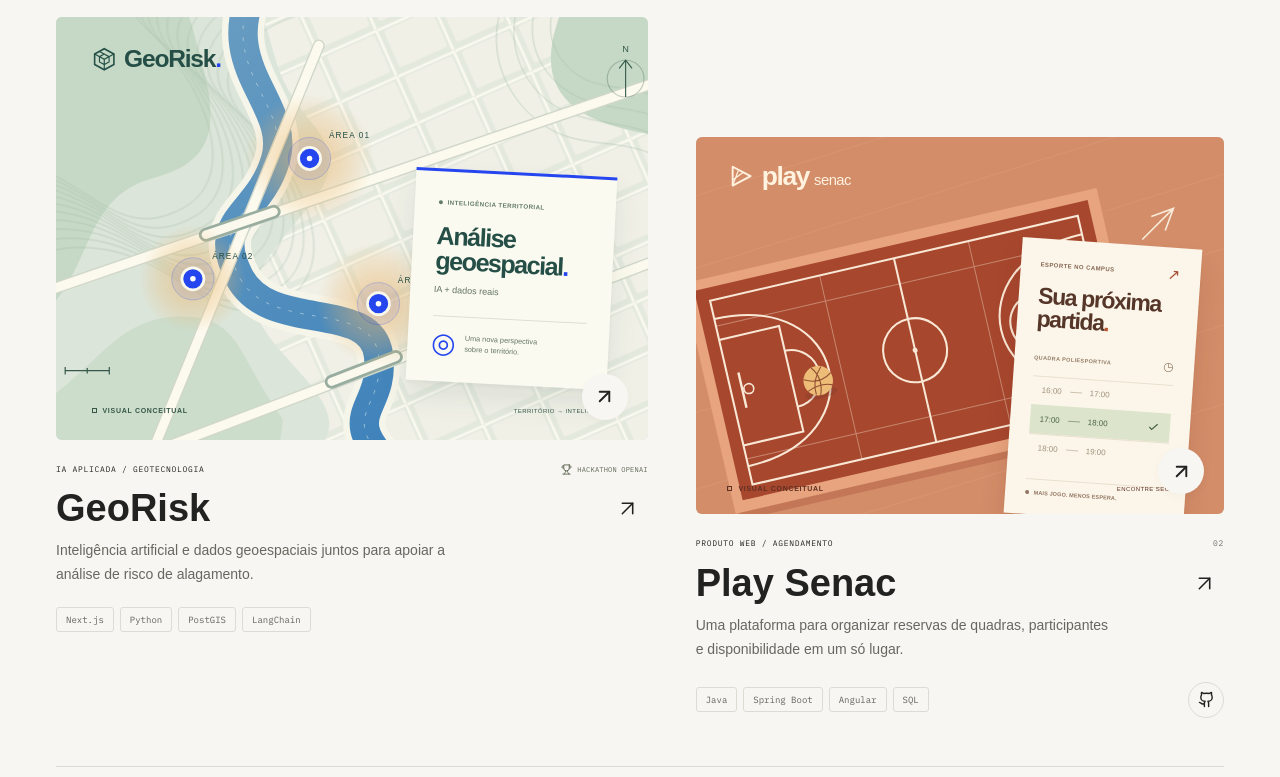
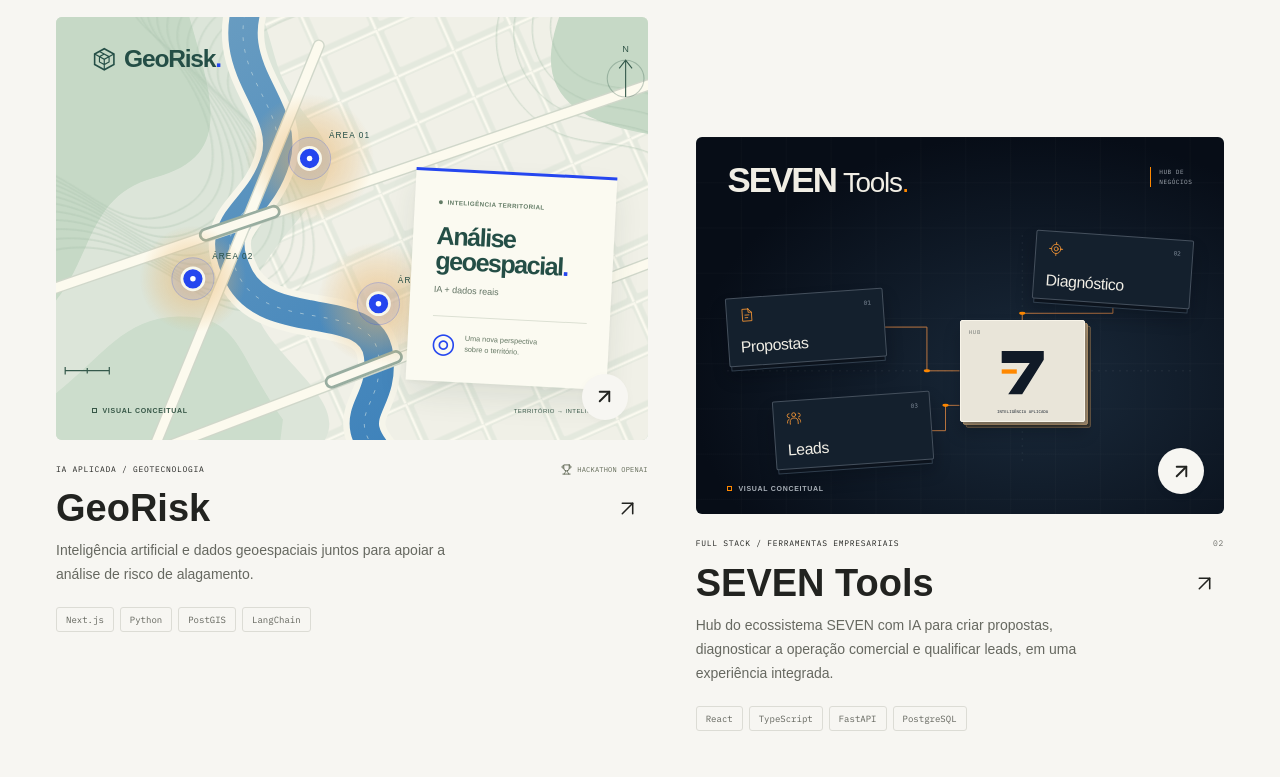
Before and after one commit to GuilhermeSerafim/guiler-portfolio, a React (Vite) app: page / in a window 1280 px wide. Shown: the part 1280-2057 px from the top of the page. Built offline with nearby package versions, Linux system fonts and the light colour scheme.

Commit message:
feat(portfolio): adicionar projeto SEVEN Tools

```diff
--- a/src/App.tsx
+++ b/src/App.tsx
@@ -391,7 +391,7 @@
             className={`project-grid ${visibleProjects.length === 1 ? "single-project" : ""}`}
           >
             <AnimatePresence mode="popLayout" initial={false}>
-              {visibleProjects.map((project) => (
+              {visibleProjects.map((project, index) => (
                 <motion.article
                   key={project.id}
                   layout={!reducedMotion}
@@ -399,7 +399,13 @@
                   animate={{ opacity: 1 }}
                   exit={{ opacity: 0 }}
                   transition={{ duration: reducedMotion ? 0 : 0.25 }}
-                  className={`project-card project-${project.id} ${project.id === "mesa" && visibleProjects.length > 1 ? "project-card--wide" : ""}`}
+                  className={`project-card project-${project.id} ${
+                    visibleProjects.length > 1 &&
+                    visibleProjects.length % 2 !== 0 &&
+                    index === visibleProjects.length - 1
+                      ? "project-card--wide"
+                      : ""
+                  }`}
                 >
                   <button
                     className="project-cover"
--- a/src/components/ProjectDialog.tsx
+++ b/src/components/ProjectDialog.tsx
@@ -55,7 +55,7 @@
             </h2>
             <p className="case-lead">{project.title}</p>
             <div className="tags">
-              {project.tags.map((tag) => (
+              {(project.technologies ?? project.tags).map((tag) => (
                 <span key={tag}>{tag}</span>
               ))}
             </div>
--- a/src/components/ProjectVisual.tsx
+++ b/src/components/ProjectVisual.tsx
@@ -1,5 +1,6 @@
 import { useId } from "react";
 import type { Project } from "../data";
+import { SevenToolsVisual } from "./SevenToolsVisual";
 import "./ProjectVisual.css";
 
 type ProjectVisualProps = {
@@ -527,6 +528,7 @@
 }
 
 export function ProjectVisual({ project }: ProjectVisualProps) {
+  if (project.id === "seven-tools") return <SevenToolsVisual />;
   if (project.id === "mesa") return <MesaVisual />;
 
   if (project.preview) {
--- /dev/null
+++ b/src/components/SevenToolsVisual.css
@@ -0,0 +1,237 @@
+.pv-cover.pv-cover--seven {
+  min-height: 0;
+  color: #f1eee5;
+  background:
+    linear-gradient(#e9e6dd05 1px, transparent 1px),
+    linear-gradient(90deg, #e9e6dd05 1px, transparent 1px),
+    radial-gradient(ellipse at 64% 65%, #1a2a3b 0, #070d17 72%);
+  background-size: 8.5% 12%, 8.5% 12%, auto;
+}
+
+.pv-seven-brand {
+  position: absolute;
+  top: 7%;
+  left: 6%;
+  display: flex;
+  align-items: baseline;
+  gap: 0.2em;
+  font-family: var(--display, inherit);
+  font-size: clamp(25px, 6.6cqw, 46px);
+  font-weight: 700;
+  line-height: 1;
+  letter-spacing: -0.055em;
+}
+
+.pv-seven-brand-tools {
+  font-size: 0.8em;
+  font-weight: 400;
+  letter-spacing: -0.045em;
+}
+
+.pv-seven-brand-tools > span {
+  color: #ff8800;
+}
+
+.pv-seven-edition {
+  position: absolute;
+  top: 8%;
+  right: 6%;
+  padding-left: 1.6cqw;
+  border-left: 1px solid #ff8800;
+  color: #a4abb4;
+  font-family: var(--mono, monospace);
+  font-size: clamp(6px, 1.15cqw, 8px);
+  font-weight: 400;
+  letter-spacing: 0.08em;
+  line-height: 1.65;
+}
+
+.pv-seven-system {
+  position: absolute;
+  inset: 26% 6% 13%;
+}
+
+.pv-seven-connections {
+  position: absolute;
+  inset: 0;
+  width: 100%;
+  height: 100%;
+  overflow: visible;
+  stroke: #bb7641;
+  stroke-width: 1;
+}
+
+.pv-seven-connections > path {
+  vector-effect: non-scaling-stroke;
+}
+
+.pv-seven-connections .pv-seven-guide {
+  stroke: #e0e6ed;
+  stroke-opacity: 0.07;
+  stroke-dasharray: 2 5;
+}
+
+.pv-seven-junctions {
+  fill: #ff8800;
+  stroke: none;
+}
+
+.pv-seven-tool {
+  position: absolute;
+  display: flex;
+  flex-direction: column;
+  justify-content: space-between;
+  width: 34%;
+  height: 30%;
+  padding: 1.7cqw 2.2cqw 1.8cqw;
+  border: 1px solid #45505d;
+  border-radius: 2px;
+  background: #14202d;
+  box-shadow:
+    0 1.1cqw 0 -0.5cqw #0c131d,
+    0 1.1cqw 0 calc(1px - 0.5cqw) #303e4d,
+    0 2cqw 3cqw #03070d45;
+}
+
+.pv-seven-tool--proposals {
+  top: 25%;
+  left: 0;
+  transform: rotate(-4deg);
+}
+
+.pv-seven-tool--diagnosis {
+  top: 0;
+  right: 0;
+  transform: rotate(4deg);
+}
+
+.pv-seven-tool--leads {
+  top: 70%;
+  left: 10%;
+  transform: rotate(-4deg);
+}
+
+.pv-seven-tool-top {
+  display: flex;
+  align-items: flex-start;
+  justify-content: space-between;
+  color: #ff9b35;
+}
+
+.pv-seven-tool-top > svg {
+  width: clamp(12px, 3cqw, 21px);
+  height: clamp(12px, 3cqw, 21px);
+  stroke: currentColor;
+  stroke-width: 1.2;
+  stroke-linecap: round;
+  stroke-linejoin: round;
+}
+
+.pv-seven-tool-top > span {
+  padding-top: 1px;
+  color: #8894a2;
+  font-family: var(--mono, monospace);
+  font-size: clamp(6px, 1.1cqw, 8px);
+  line-height: 1;
+}
+
+.pv-seven-tool-label {
+  font-family: var(--display, inherit);
+  font-size: clamp(10.5px, 3cqw, 21px);
+  font-weight: 500;
+  letter-spacing: -0.025em;
+  line-height: 1.1;
+  white-space: nowrap;
+}
+
+.pv-seven-hub {
+  position: absolute;
+  top: 37%;
+  left: 50%;
+  width: 27%;
+  height: 44%;
+}
+
+.pv-seven-hub::before,
+.pv-seven-hub::after {
+  position: absolute;
+  content: "";
+  inset: 0;
+  border: 1px solid #756149;
+  border-radius: 2px;
+  background: #34332e;
+  transform: translate(1.1cqw, 1.1cqw);
+}
+
+.pv-seven-hub::after {
+  border-color: #bd9c73;
+  background: #9b8a71;
+  transform: translate(0.55cqw, 0.55cqw);
+}
+
+.pv-seven-hub-face {
+  position: relative;
+  z-index: 1;
+  display: flex;
+  height: 100%;
+  flex-direction: column;
+  align-items: center;
+  justify-content: space-between;
+  padding: 1.6cqw 0.7cqw 1.3cqw;
+  border: 1px solid #f8f4e9;
+  border-radius: 2px;
+  background: #e9e5d9;
+  color: #101a27;
+  box-shadow: 0 2cqw 3cqw #02060b40;
+}
+
+.pv-seven-hub-title {
+  align-self: flex-start;
+  padding-left: 0.8cqw;
+  color: #6c716e;
+  font-family: var(--mono, monospace);
+  font-size: clamp(5.5px, 1cqw, 7px);
+  letter-spacing: 0.14em;
+  line-height: 1;
+}
+
+.pv-seven-mark {
+  display: block;
+  width: 52%;
+  min-height: 0;
+  flex: 1;
+  margin: 0.5cqw 0;
+}
+
+.pv-seven-hub-foot {
+  font-family: var(--mono, monospace);
+  font-size: clamp(4px, 0.76cqw, 5.5px);
+  font-weight: 500;
+  letter-spacing: 0.01em;
+  line-height: 1;
+  white-space: nowrap;
+}
+
+.pv-caption--seven {
+  color: #a9b0b8;
+}
+
+.pv-caption--seven .pv-caption-square {
+  border-color: #ff8800;
+}
+
+@container (max-width: 360px) {
+  .pv-seven-edition {
+    font-size: 5.5px;
+    letter-spacing: 0.02em;
+  }
+
+  .pv-seven-tool {
+    padding-top: 1.4cqw;
+    padding-bottom: 1.7cqw;
+  }
+
+  .pv-seven-tool-label {
+    font-size: 10.5px;
+  }
+}
--- /dev/null
+++ b/src/components/SevenToolsVisual.tsx
@@ -0,0 +1,78 @@
+import "./SevenToolsVisual.css";
+
+export function SevenToolsVisual() {
+  return (
+    <div className="pv-cover pv-cover--seven" aria-hidden="true">
+      <div className="pv-seven-brand">
+        <span>SEVEN</span>
+        <span className="pv-seven-brand-tools">Tools<span>.</span></span>
+      </div>
+      <div className="pv-seven-edition">HUB DE<br />NEGÓCIOS</div>
+
+      <div className="pv-seven-system">
+        <svg
+          className="pv-seven-connections"
+          viewBox="0 0 100 100"
+          fill="none"
+          preserveAspectRatio="none"
+        >
+          <path className="pv-seven-guide" d="M0 59H100M63.5 0V100" />
+          <path d="M34 40H43V59H50M83 30V34H63.5V37M44 85H47V74H50" />
+          <g className="pv-seven-junctions">
+            <circle cx="43" cy="59" r=".65" />
+            <circle cx="63.5" cy="34" r=".65" />
+            <circle cx="47" cy="74" r=".65" />
+          </g>
+        </svg>
+
+        <div className="pv-seven-tool pv-seven-tool--proposals">
+          <div className="pv-seven-tool-top">
+            <svg viewBox="0 0 24 24" fill="none">
+              <path d="M14 3H5v18h14V8l-5-5Z M14 3v5h5 M9 12h6 M9 16h4" />
+            </svg>
+            <span>01</span>
+          </div>
+          <span className="pv-seven-tool-label">Propostas</span>
+        </div>
+
+        <div className="pv-seven-tool pv-seven-tool--diagnosis">
+          <div className="pv-seven-tool-top">
+            <svg viewBox="0 0 24 24" fill="none">
+              <circle cx="12" cy="12" r="7" />
+              <circle cx="12" cy="12" r="3" />
+              <path d="M12 2v3 M22 12h-3 M12 22v-3 M2 12h3" />
+            </svg>
+            <span>02</span>
+          </div>
+          <span className="pv-seven-tool-label">Diagnóstico</span>
+        </div>
+
+        <div className="pv-seven-hub">
+          <div className="pv-seven-hub-face">
+            <span className="pv-seven-hub-title">HUB</span>
+            <svg className="pv-seven-mark" viewBox="0 0 56 56" fill="none">
+              <path d="M9 8h39v8L28 48H15l20-29H9V8Z" fill="currentColor" />
+              <path d="M9 27h14" stroke="#ff8800" strokeWidth="4" />
+            </svg>
+            <span className="pv-seven-hub-foot">INTELIGÊNCIA APLICADA</span>
+          </div>
+        </div>
+
+        <div className="pv-seven-tool pv-seven-tool--leads">
+          <div className="pv-seven-tool-top">
+            <svg viewBox="0 0 24 24" fill="none">
+              <circle cx="12" cy="7" r="3" />
+              <path d="M6 21v-3a6 6 0 0 1 12 0v3 M5 5a3 3 0 0 0 0 6 M19 5a3 3 0 0 1 0 6 M2 19v-2a5 5 0 0 1 3-4 M22 19v-2a5 5 0 0 0-3-4" />
+            </svg>
+            <span>03</span>
+          </div>
+          <span className="pv-seven-tool-label">Leads</span>
+        </div>
+      </div>
+
+      <div className="pv-caption pv-caption--seven">
+        <span className="pv-caption-square" /> VISUAL CONCEITUAL
+      </div>
+    </div>
+  );
+}
--- a/src/data.ts
+++ b/src/data.ts
@@ -1,11 +1,12 @@
 export type Project = {
-  id: "georisk" | "playsenac" | "mesa";
+  id: "georisk" | "seven-tools" | "playsenac" | "mesa";
   name: string;
   category: "IA aplicada" | "Produto web" | "Landing page";
   eyebrow: string;
   title: string;
   description: string;
   tags: string[];
+  technologies?: string[];
   problem: string;
   approach: string;
   decisions: string[];
@@ -42,6 +43,39 @@
     outcome:
       "Projeto vencedor do Hackathon OpenAI. A proposta é apoiar a análise com contexto e justificativas; as classificações não substituem uma avaliação técnica do território.",
     demo: "https://geo-risk-front.vercel.app/",
+  },
+  {
+    id: "seven-tools",
+    name: "SEVEN Tools",
+    category: "IA aplicada",
+    eyebrow: "FULL STACK / FERRAMENTAS EMPRESARIAIS",
+    title: "IA aplicada à rotina comercial.",
+    description:
+      "Hub do ecossistema SEVEN com IA para criar propostas, diagnosticar a operação comercial e qualificar leads, em uma experiência integrada.",
+    tags: ["React", "TypeScript", "FastAPI", "PostgreSQL"],
+    technologies: [
+      "React",
+      "TypeScript",
+      "Vite",
+      "Bun",
+      "FastAPI",
+      "Python",
+      "Docker",
+      "PostgreSQL",
+      "Alembic",
+    ],
+    problem:
+      "A operação comercial reúne tarefas que exigem contexto: elaborar propostas, identificar gargalos e priorizar oportunidades. O desafio era organizar essas ferramentas em um único ambiente para os membros do ecossistema SEVEN.",
+    approach:
+      "Desenvolvi a interface em React e TypeScript, integrada a uma API em Python com FastAPI e PostgreSQL. O hub organiza os recursos por área de negócio, com foco inicial em Comercial, e reúne ferramentas de IA em uma interface de chat com histórico persistente e acesso restrito a membros aprovados.",
+    decisions: [
+      "Compartilhar a estrutura de chat entre as ferramentas, com configurações e adaptadores próprios para cada agente.",
+      "Orquestrar a IA no backend com chamadas de ferramentas e contexto específico para criar, editar e revisar propostas ou conduzir diagnósticos.",
+      "Separar a interpretação da IA do cálculo de qualificação: o backend pontua os leads com critérios e pesos configuráveis por empresa.",
+    ],
+    outcome:
+      "Uma plataforma que reúne propostas comerciais, diagnósticos e qualificação de leads, com conversas recuperáveis e dados persistidos. A organização por áreas mantém um ponto de acesso comum para as ferramentas do ecossistema SEVEN.",
+    demo: "https://seven-tools.vercel.app/",
   },
   {
     id: "playsenac",
```
Also changed, not shown: 1 other file (tests, documents, lock files or other folders).
